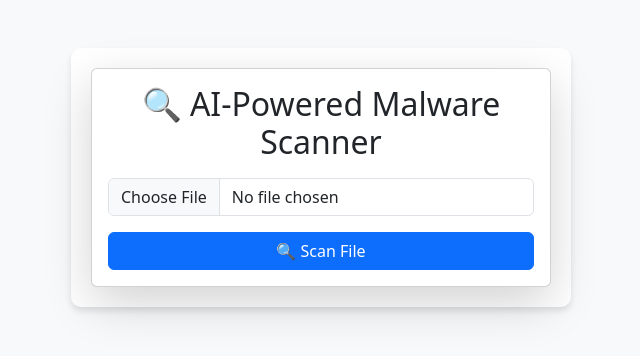
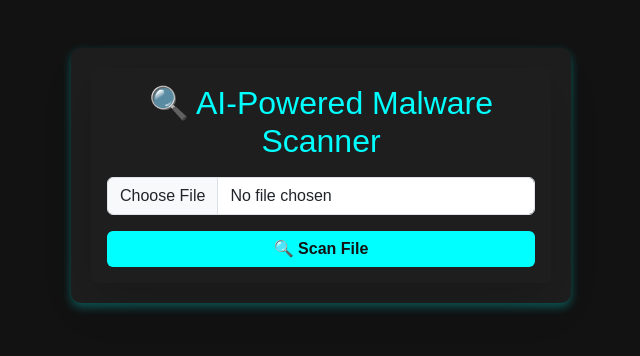
Before and after one commit to Ritvik479/KrackHack-CyberSec-Project, a Flask app: page / in a window 1280 px wide. Shown: the top 356 px of the page, without its empty margins (319-959 px from the left). Run offline with Flask 3, Linux system fonts and the light colour scheme; some libraries are stand-ins or nearby versions.

Commit message:
Introduce dark theme in website

```diff
--- a/static/css/styles.css
+++ b/static/css/styles.css
@@ -1,14 +1,46 @@
 body {
-    background-color: #f8f9fa;
+    background-color: #121212;
+    color: #ffffff;
+    font-family: Arial, sans-serif;
 }
 .container {
     max-width: 500px;
     margin-top: 50px;
-    background: white;
+    background: #1e1e1e;
     padding: 20px;
     border-radius: 10px;
-    box-shadow: 0px 4px 6px rgba(0, 0, 0, 0.1);
+    box-shadow: 0px 4px 10px rgba(0, 255, 255, 0.3);
+    text-align: center;
+}
+.card {
+    background: #1e1e1e;
+    border: none;
+    color: #ffffff;
+}
+.card-body h2 {
+    color: #00ffff;
+}
+.btn-primary {
+    background-color: #00ffff;
+    border: none;
+    color: #121212;
+    font-weight: bold;
+}
+.btn-primary:hover {
+    background-color: #00cccc;
+}
+.alert {
+    background-color: #ff4c4c;
+    color: white;
+    border: none;
 }
 .spinner-border {
     display: none;
 }
+#scanResult {
+    background: #222;
+    padding: 15px;
+    border-radius: 8px;
+    box-shadow: 0px 2px 8px rgba(0, 255, 255, 0.2);
+    margin-top: 15px;
+}
--- a/static/js/script.js
+++ b/static/js/script.js
@@ -1,3 +1,22 @@
-document.getElementById("uploadForm").addEventListener("submit", function() {
+document.getElementById("uploadForm").addEventListener("submit", function(event) {
+    event.preventDefault();
+
+    let formData = new FormData(this);
     document.querySelector(".spinner-border").style.display = "inline-block";
+    document.getElementById("scanResult").style.display = "none";
+
+    fetch("/scan", {
+        method: "POST",
+        body: formData
+    })
+    .then(response => response.json())
+    .then(data => {
+        document.querySelector(".spinner-border").style.display = "none";
+        document.getElementById("scanResult").style.display = "block";
+        document.getElementById("resultText").textContent = data.result;
+    })
+    .catch(error => {
+        console.error("Error:", error);
+        document.querySelector(".spinner-border").style.display = "none";
+    });
 });
--- a/templates/index.html
+++ b/templates/index.html
@@ -39,6 +39,12 @@
                 <div id="loading" class="spinner-border text-primary mt-3" role="status" style="display: none;">
                     <span class="visually-hidden">Scanning...</span>
                 </div>
+
+                <!-- Scan Result Section -->
+                <div id="scanResult" class="mt-3" style="display: none;">
+                    <h4>Scan Result:</h4>
+                    <p id="resultText" class="fw-bold"></p>
+                </div>
             </div>
         </div>
     </div>
```
